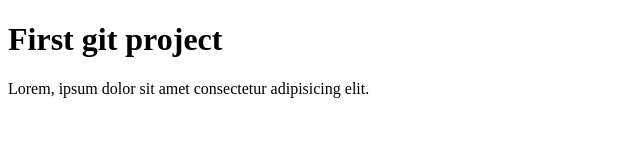
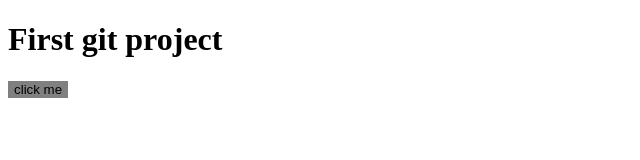
Before and after one commit to arinditapal/testing, a plain HTML site: page index.html in a window 1280 px wide. Shown: the whole page, without its empty margins (0-640 px from the left). Drawn offline with Linux system fonts and the light colour scheme.

Commit message:
Added button and styles to it

```diff
--- a/index.html
+++ b/index.html
@@ -4,10 +4,11 @@
     <meta charset="UTF-8">
     <meta http-equiv="X-UA-Compatible" content="IE=edge">
     <meta name="viewport" content="width=device-width, initial-scale=1.0">
+    <link rel="stylesheet" href="styles.css">
     <title>Git first Project</title>
 </head>
 <body>
     <h1>First git project</h1>
-    <p>Lorem, ipsum dolor sit amet consectetur adipisicing elit.</p>
+    <button>click me</button>
 </body>
 </html>
--- /dev/null
+++ b/styles.css
@@ -0,0 +1,5 @@
+button {
+    border: 0px;
+    color: black;
+    background-color: grey;
+}
```
